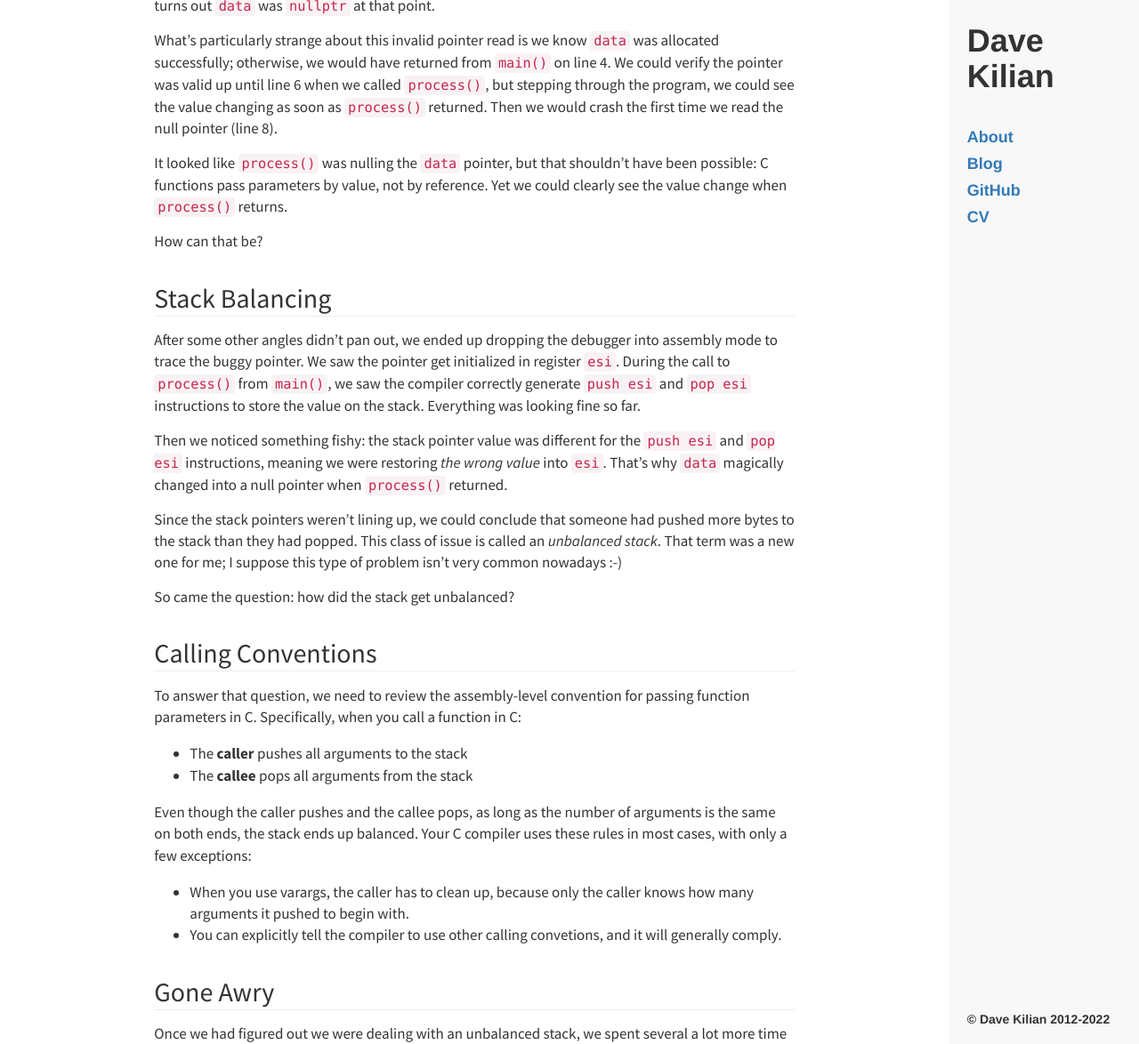
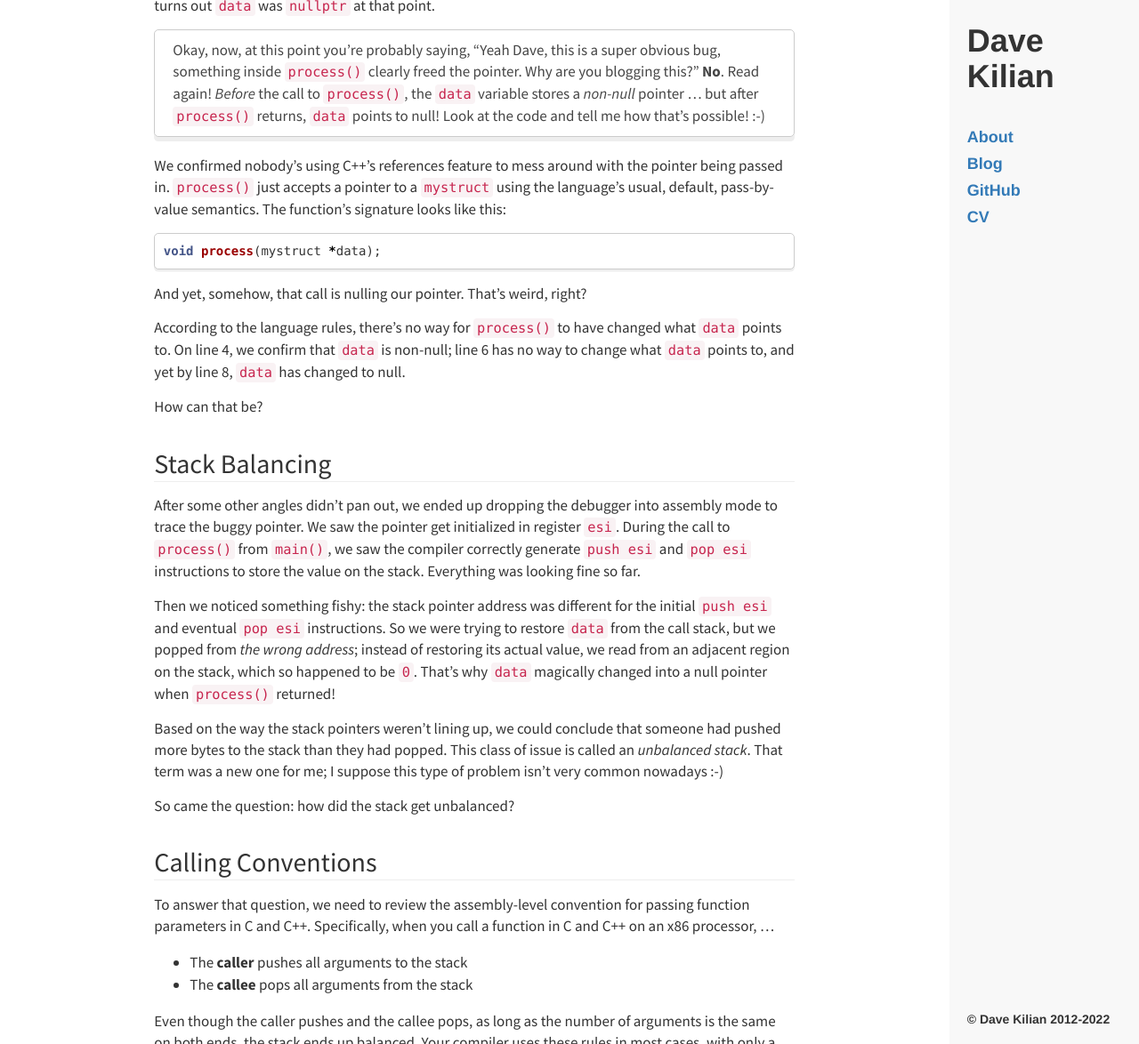
Before and after one commit to davekilian/davekilian.github.com, a Jekyll site: the page built from _posts/2015-12-19-decltype-funcptrs.markdown, in a window 1280 px wide and 1400 px high, scrolled down 718 px, cut to the strip 226-1400 px from the top of the window. Shown: the whole strip at 89% size. Built offline with Jekyll 4.4.1, drawn with Linux system fonts in a browser that asks for light colours; nearby versions of some CDN libraries; some of the changed text lies outside the part shown.

Commit message:
Fix a few typos

```diff
--- a/_posts/2015-12-19-decltype-funcptrs.markdown
+++ b/_posts/2015-12-19-decltype-funcptrs.markdown
@@ -44,12 +44,24 @@ Let's say this was the crashing function:
 In the debugger, we were seeing the app crash at line 8, while dereferencing `data->myvalue`.
 It turns out `data` was `nullptr` at that point.
 
-What's particularly strange about this invalid pointer read is we know `data` was allocated successfully; otherwise, we would have returned from `main()` on line 4.
-We could verify the pointer was valid up until line 6 when we called `process()`, but stepping through the program, we could see the value changing as soon as `process()` returned.
-Then we would crash the first time we read the null pointer (line 8).
+> Okay, now, at this point you're probably saying, "Yeah Dave, this is a super obvious bug, something inside `process()` clearly freed the pointer. Why are you blogging this?"
+> **No**. Read again!
+> *Before* the call to `process()`, the `data` variable stores a *non-null* pointer ... but after `process()` returns, `data` points to null!
+> Look at the code and tell me how that's possible! :-)
 
-It looked like `process()` was nulling the `data` pointer, but that shouldn't have been possible: C functions pass parameters by value, not by reference.
-Yet we could clearly see the value change when `process()` returns.
+We confirmed nobody's using C++'s references feature to mess around with the pointer being passed in.
+`process()` just accepts a pointer to a `mystruct` using the language's usual, default, pass-by-value semantics.
+The function's signature looks like this:
+
+~~~cpp
+void process(mystruct *data);
+~~~
+
+And yet, somehow, that call is nulling our pointer.
+That's weird, right?
+
+According to the language rules, there's no way for `process()` to have changed what `data` points to.
+On line 4, we confirm that `data` is non-null; line 6 has no way to change what `data` points to, and yet by line 8, `data` has changed to null.
 
 How can that be?
 
@@ -60,10 +72,11 @@ We saw the pointer get initialized in register `esi`.
 During the call to `process()` from `main()`, we saw the compiler correctly generate `push esi` and `pop esi` instructions to store the value on the stack.
 Everything was looking fine so far.
 
-Then we noticed something fishy: the stack pointer value was different for the `push esi` and `pop esi` instructions, meaning we were restoring _the wrong value_ into `esi`.
-That's why `data` magically changed into a null pointer when `process()` returned.
+Then we noticed something fishy: the stack pointer address was different for the initial `push esi` and eventual `pop esi` instructions.
+So we were trying to restore `data` from the call stack, but we popped from *the wrong address*; instead of restoring its actual value, we read from an adjacent region on the stack, which so happened to be `0`.
+That's why `data` magically changed into a null pointer when `process()` returned!
 
-Since the stack pointers weren't lining up, we could conclude that someone had pushed more bytes to the stack than they had popped.
+Based on the way the stack pointers weren't lining up, we could conclude that someone had pushed more bytes to the stack than they had popped.
 This class of issue is called an _unbalanced stack_.
 That term was a new one for me; I suppose this type of problem isn't very common nowadays :-)
 
@@ -71,25 +84,25 @@ So came the question: how did the stack get unbalanced?
 
 ## Calling Conventions
 
-To answer that question, we need to review the assembly-level convention for passing function parameters in C.
-Specifically, when you call a function in C:
+To answer that question, we need to review the assembly-level convention for passing function parameters in C and C++.
+Specifically, when you call a function in C and C++ on an x86 processor, ...
 
 * The **caller** pushes all arguments to the stack
 * The **callee** pops all arguments from the stack
 
 Even though the caller pushes and the callee pops, as long as the number of arguments is the same on both ends, the stack ends up balanced.
-Your C compiler uses these rules in most cases, with only a few exceptions:
+Your compiler uses these rules in most cases, with only a few exceptions:
 
 * When you use varargs, the caller has to clean up, because only the caller knows how many arguments it pushed to begin with.
 * You can explicitly tell the compiler to use other calling convetions, and it will generally comply.
 
 ## Gone Awry
 
-Once we had figured out we were dealing with an unbalanced stack, we spent several a lot more time searching for the problem.
+Once we had figured out we were dealing with an unbalanced stack, we still had some investigation left.
 Eventually, we found the problematic function call nested a half dozen function calls below `process()`.
 
-The function we were calling had been loaded using Windows's `LoadLibrary` and `GetProcAddress` APIs, which allow you to manually load a DLL and extract a bare pointer to a specific function.
-The code looked something like this:
+The function we were calling had been loaded using Windows's `LoadLibrary` and `GetProcAddress` APIs, which allow you to manually load a DLL and extract a bare pointer to a specific function wherever the DLL's code was loaded into memory.
+The code to load the DLL and extract the function address looked something like this:
 
 ~~~cpp
 typedef void (*MyFunction)(int arg1, int arg2);
```
